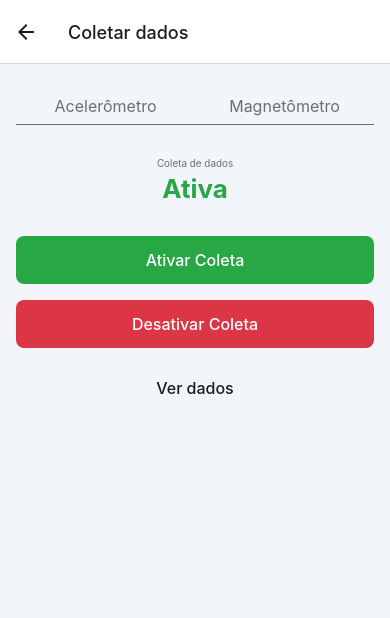
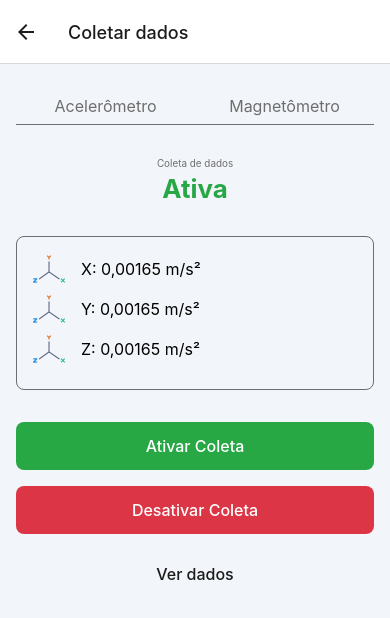
Before and after one commit to icaromourao/sensor-sync, a React Native app: screen /DataCollect in a window 390 px wide. Shown: the top 618 px of the page. Built offline with nearby package versions, Linux system fonts and the light colour scheme.

Commit message:
Adiciona card de coordenadas à tela "Coletar de Dados" #dev

```diff
--- a/src/Pages/DataCollect/index.js
+++ b/src/Pages/DataCollect/index.js
@@ -13,6 +13,28 @@ export default function DataCollect() {
         <Text style={styles.statusBoardTitle}>Coleta de dados</Text>
         <Text style={styles.statusBoardStatus}>Ativa</Text>
       </View>
+
+      <View style={styles.coordinatesContainer}>
+        <View style={styles.coordinatesItem}>
+          <Image
+            style={styles.coordinatesImage}
+            source={require('../../../assets/coordinates.png')}/>
+          <Text style={styles.coordinatesText}>X: 0,00165 m/s²</Text>
+        </View>
+        <View style={styles.coordinatesItem}>
+          <Image
+            style={styles.coordinatesImage}
+            source={require('../../../assets/coordinates.png')}/>
+          <Text style={styles.coordinatesText}>Y: 0,00165 m/s²</Text>
+        </View>
+        <View style={styles.coordinatesItem}>
+          <Image
+            style={styles.coordinatesImage}
+            source={require('../../../assets/coordinates.png')}/>
+          <Text style={styles.coordinatesText}>Z: 0,00165 m/s²</Text>
+        </View>
+      </View>
+
 
       <View style={styles.buttonsContainer}>
         <Button
--- a/src/Pages/DataCollect/styles.js
+++ b/src/Pages/DataCollect/styles.js
@@ -6,23 +6,6 @@ const styles = StyleSheet.create({
     paddingVertical: 32,
     paddingHorizontal: 16,
     backgroundColor: '#F2F5F9',
-  },
-  selectContainer: {
-    flexDirection: 'row',
-    justifyContent: 'space-around',
-    marginBottom: 32,
-  },
-  selectItem: {
-    flex: 1,
-    textAlign: 'center',
-    borderBottomWidth: 1,
-    borderBottomColor: '#6E6E6E',
-    paddingBottom: 8,
-  },
-  selectItemText: {
-    fontSize: 16,
-    color: '#6E6E6E',
-    textAlign: 'center',
   },
   statusBoard: {
     marginBottom: 32,
@@ -39,8 +22,27 @@ const styles = StyleSheet.create({
     textAlign: 'center',
     fontWeight: 'bold',
   },
+  coordinatesContainer: {
+    borderWidth: 1.5,
+    borderColor: '#6E6E6E',
+    borderRadius: 8,
+    padding: 16,
+    marginBottom: 32,
+  },
+  coordinatesItem: {
+    flexDirection: 'row',
+    alignItems: 'center',
+    marginBottom: 8,
+  },
+  coordinatesImage: {
+    width: 32,
+    height: 32,
+    marginRight: 16,
+  },
+  coordinatesText: {
+    fontSize: 16,
+  },
   buttonsContainer: {},
-
 });
 
 export default styles;
```
